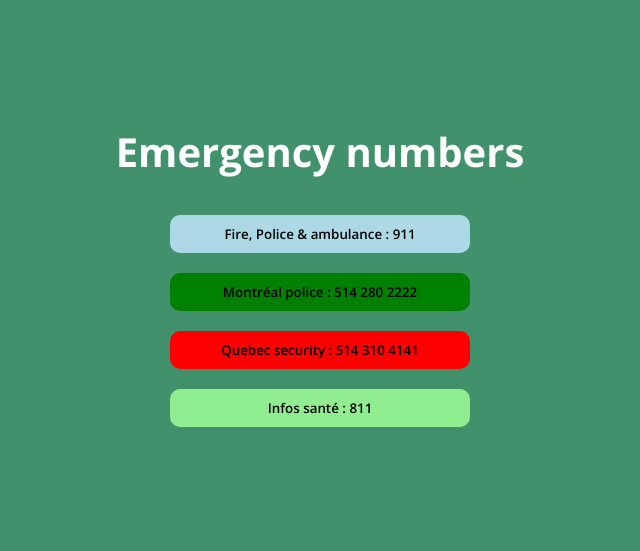
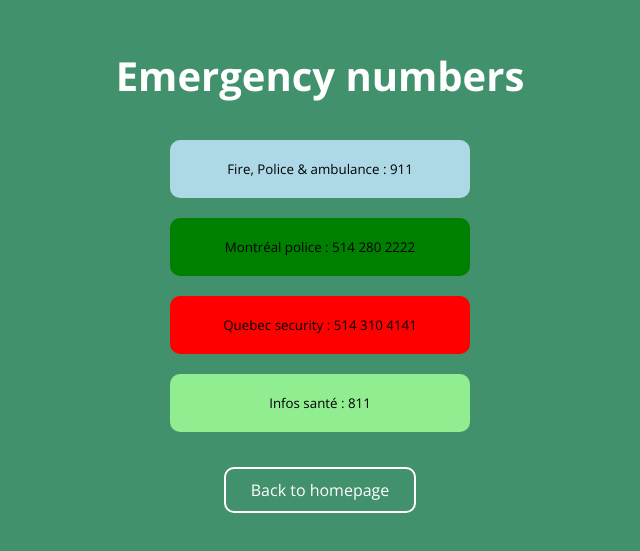
Before and after one commit to we-h4ck/we-h4ck-frontend, a React (Create React App) app: page /emergency in a window 1280 px wide. Shown: the part 133-684 px from the top of the page, without its empty margins (320-960 px from the left). Built offline with nearby package versions, Linux system fonts and the light colour scheme.

Commit message:
last commit

```diff
--- a/src/pages/emergency/components/Emergency.js
+++ b/src/pages/emergency/components/Emergency.js
@@ -1,6 +1,6 @@
 import React from "react";
 import { Center, Container } from "../../../components/styled/Utils.styled";
-import { Button, ButtonContainer } from "../styled/Emergency.styled";
+import { Button, ButtonContainer, RedirectHome } from "../styled/Emergency.styled";
 
 const Emergency = () => {
     return (
@@ -27,6 +27,8 @@ const Emergency = () => {
                     >
                         Infos santé : 811
                     </Button>
+
+                    <RedirectHome to="/">Back to homepage</RedirectHome>
                 </ButtonContainer>
             </Center>
         </Container>
--- a/src/pages/emergency/styled/Emergency.styled.js
+++ b/src/pages/emergency/styled/Emergency.styled.js
@@ -1,14 +1,14 @@
+import { Link } from "react-router-dom";
 import styled from "styled-components";
 
 export const Button = styled.button`
     border: none;
     width: 300px;
     margin: 10px;
-    padding: 10px 40px 10px 40px;
+    padding: 20px 40px 20px 40px;
     border-radius: 10px;
 
     font-family: "Open sans", "sans-serif";
-    font-weight: 600;
 `;
 
 export const ButtonContainer = styled.div`
@@ -23,3 +23,14 @@ export const ButtonContainer = styled.div`
         font-size: 2.5rem;
     }
 `;
+
+export const RedirectHome = styled(Link)`
+    font-family: "Open sans", "sans-serif";
+    margin-top: 25px;
+    text-decoration: none;
+    color: white;
+    font-size: 1rem;
+    padding: 10px 25px 10px 25px;
+    border: 2px solid white;
+    border-radius: 10px;
+`;
```
